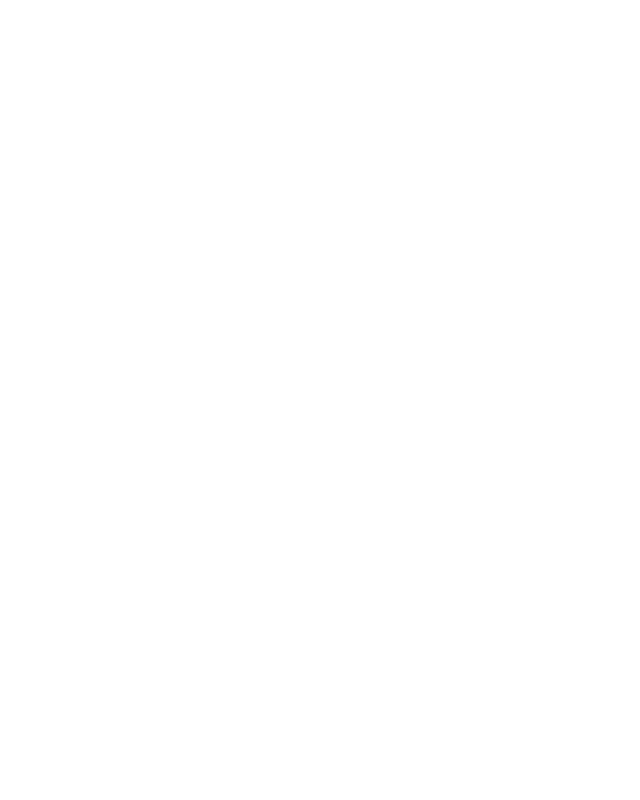
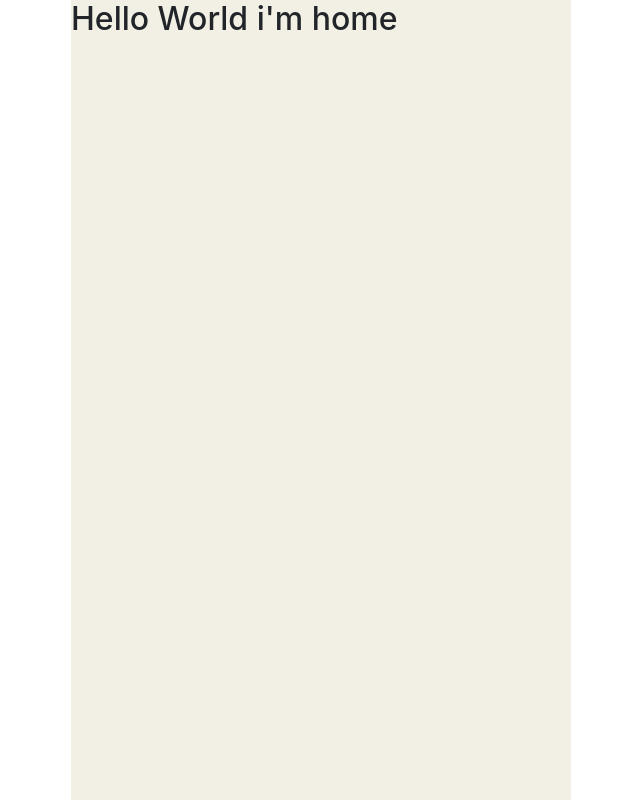
Before and after one commit to drummer-Yurii/clubhouse-clone, a React (Create React App) app: page /home in a window 1280 px wide. Shown: the whole page, without its empty margins (319-959 px from the left). Built offline with nearby package versions, Linux system fonts and the light colour scheme.

Commit message:
add appLayout & create home page

```diff
--- a/src/App.css
+++ b/src/App.css
@@ -36,3 +36,12 @@
 a:hover {
   text-decoration: none !important;
 }
+
+.app_layout {
+  background-color: #f2f0e4;
+  height: 100vh;
+  position: relative;
+  width: 100%;
+  max-width: 500px;
+  margin: auto;
+}
--- a/src/App.js
+++ b/src/App.js
@@ -1,21 +1,41 @@
 import './App.css';
 import PlanLayout from './pages/Layouts/PlanLayout';
 import Welcome from './pages/Welcome';
-import { BrowserRouter, Route } from "react-router-dom";
+import { BrowserRouter, Route, Switch } from "react-router-dom";
 import PhoneConfirmation from './pages/PhoneConfirmation';
 import CodeConfirm from './pages/CodeConfirm';
 import AllowNotification from './pages/AllowNotification';
+import AppLayout from './pages/Layouts/AppLayout';
+import Home from './pages/Home';
 
 
 function App() {
   return (
     <BrowserRouter>
+    <Route exact
+      path={[
+        '/',
+        '/invite',
+        '/get_username',
+        '/code_confirm',
+        '/allow_notification',
+      ]}>
         <PlanLayout>
+          <Switch>
             <Route exact path='/' component={Welcome} />
             <Route exact path='/invite' component={PhoneConfirmation} />
             <Route exact path='/code_confirm' component={CodeConfirm} />
             <Route exact path='/allow_notification' component={AllowNotification} />
+          </Switch>
         </PlanLayout>
+      </Route>
+      <Route exact path={['/home']}>
+        <AppLayout>
+          <Switch>
+            <Route exact path='/home' component={() => <Home />} />
+          </Switch>
+        </AppLayout>
+      </Route>
     </BrowserRouter>
   );
 }
--- /dev/null
+++ b/src/pages/Home.js
@@ -0,0 +1,5 @@
+import React from "react";
+
+export default function Home() {
+    return <div><h2>Hello World i'm home</h2></div>
+}
--- /dev/null
+++ b/src/pages/Layouts/AppLayout.js
@@ -0,0 +1,5 @@
+import React from "react";
+
+export default function AppLayout({children}) {
+    return <div className="app_layout">{children}</div>
+}
```
Lines whose indentation alone changed are shown as unchanged.
